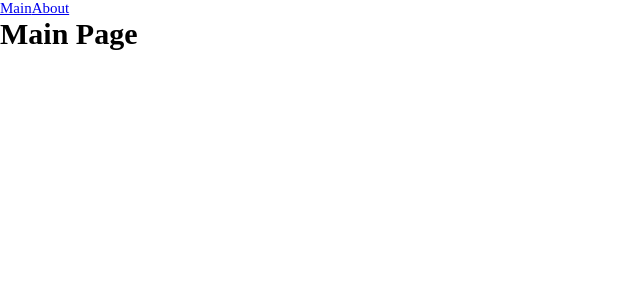
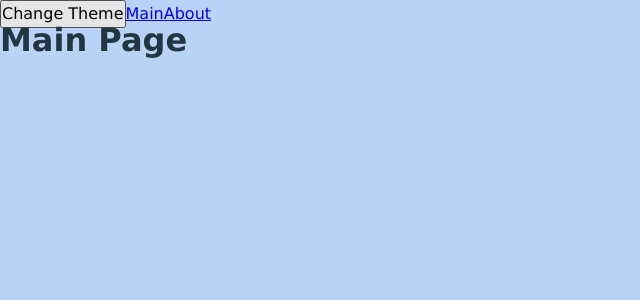
Before and after one commit to CristinaVolk/frontend-advanced-production, a React app: page / in a window 1280 px wide. Shown: the top 300 px of the page, without its empty margins (0-640 px from the left). Built offline with nearby package versions, Linux system fonts and the light colour scheme.

Commit message:
2.7  Styles organising. Theme adding.

```diff
--- a/src/App.tsx
+++ b/src/App.tsx
@@ -1,13 +1,19 @@
 import React, {Suspense} from 'react';
 import {Link, Route, Routes} from "react-router-dom";
+
 import {AboutPageAsync} from "./pages/AboutPage/AboutPage.async";
 import {MainPageAsync} from "./pages/MainPage/MainPage.async";
-import './index.css'
+import {useTheme} from "./theme/useTheme";
+import './styles/index.scss'
 
 
 function App() {
+
+const {theme, toggleTheme} = useTheme();
+
 	return (
-		<div className="app">
+		<div className={`app ${theme}`}>
+			<button onClick={toggleTheme}>Change Theme</button>
 			<Suspense fallback={<h1>Loading...</h1>}>
 				<Link to={'/'}>Main</Link>
 				<Link to={'/about'}>About</Link>
--- a/src/global.d.ts
+++ b/src/global.d.ts
@@ -1,4 +1,4 @@
-declare module '*.css' {
+declare module '*.scss' {
 	interface IClassNames {
 		[className: string]: string
 	}
--- a/src/index.css
+++ /dev/null
@@ -1,13 +0,0 @@
-* {
-    margin: 0;
-    padding: 0;
-    box-sizing: border-box;
-}
-
-.app {
-    font-size: 15px;
-}
-
-.title {
-    color: darkcyan;
-}
--- a/src/index.tsx
+++ b/src/index.tsx
@@ -1,10 +1,14 @@
-import {render} from 'react-dom';
+import {render} from "react-dom";
+import {BrowserRouter} from "react-router-dom";
+
 import App from "./App";
-import {BrowserRouter} from "react-router-dom";
+import {ThemeProvider} from "./theme/ThemeProvider.";
 
 render(
 	<BrowserRouter>
-		<App />
+		<ThemeProvider>
+			<App />
+		</ThemeProvider>
 	</BrowserRouter>,
 	document.getElementById('root')
 )
--- /dev/null
+++ b/src/styles/index.scss
@@ -0,0 +1,13 @@
+@import "variables/global";
+@import "themes/dark";
+@import "themes/light";
+@import "./reset";
+
+.app {
+    font: var(--font-m);
+
+    background: var(--bg-color);
+    color: var(--primary-color);
+
+    min-height: 100vh;
+}
--- /dev/null
+++ b/src/styles/reset.scss
@@ -0,0 +1,13 @@
+* {
+  margin: 0;
+  padding: 0;
+  box-sizing: border-box;
+}
+
+input,
+button,
+textarea,
+select {
+  margin: 0;
+  font: inherit;
+}
--- /dev/null
+++ b/src/styles/themes/dark.scss
@@ -0,0 +1,6 @@
+.app.dark {
+  --bg-color: #17355d;
+
+  --primary-color: #20abcf;
+  --secondary-color: #e6eeec;;
+}
--- /dev/null
+++ b/src/styles/themes/light.scss
@@ -0,0 +1,6 @@
+.app.light {
+  --bg-color: #b9d3f6;
+
+  --primary-color: #213641;
+  --secondary-color: #48675f;
+}
--- /dev/null
+++ b/src/styles/variables/global.scss
@@ -0,0 +1,11 @@
+:root {
+  --font-family-main: "Verdana", sans-serif;
+
+  --font-size-m: 16px;
+  --font-line-m: 24px;
+  --font-m: var(--font-size-m) / var(--font-line-m) var(--font-family-main);
+
+  --font-size-l: 24px;
+  --font-line-l: 32px;
+  --font-l: var(--font-size-l) / var(--font-line-l) var(--font-family-main)
+}
--- /dev/null
+++ b/src/theme/ThemeContext.ts
@@ -0,0 +1,14 @@
+import {createContext} from "react";
+
+export enum ThemeEnum {
+	LIGHT = 'light',
+	DARK = 'dark'
+}
+
+export interface IThemeContextProps {
+	theme?: ThemeEnum;
+	setTheme?: (theme:ThemeEnum) => void;
+}
+
+export const ThemeContext = createContext<IThemeContextProps>({});
+export const LOCAL_STORAGE_THEME_KEY = 'theme';
--- /dev/null
+++ b/src/theme/ThemeProvider..tsx
@@ -0,0 +1,20 @@
+import React, {FC, useMemo, useState} from 'react';
+
+import {LOCAL_STORAGE_THEME_KEY, ThemeContext, ThemeEnum} from "./ThemeContext";
+
+const defaultTheme = localStorage.getItem(LOCAL_STORAGE_THEME_KEY) as ThemeEnum || ThemeEnum.LIGHT;
+
+export const ThemeProvider: FC = ({children}) => {
+	const [theme, setTheme] = useState<ThemeEnum>(defaultTheme);
+
+	const defaultProps = useMemo(() => ({
+		theme,
+		setTheme
+	}), [theme])
+
+	return (
+		<ThemeContext.Provider value={defaultProps}>
+			{children}
+		</ThemeContext.Provider>
+	);
+}
--- /dev/null
+++ b/src/theme/useTheme.ts
@@ -0,0 +1,23 @@
+import {useContext} from "react";
+
+import {LOCAL_STORAGE_THEME_KEY, ThemeContext, ThemeEnum} from "./ThemeContext";
+
+interface IUseThemeHook {
+	theme: ThemeEnum;
+	toggleTheme: () => void;
+}
+
+export function useTheme(): IUseThemeHook {
+	const {theme, setTheme} = useContext(ThemeContext)
+
+	const toggleTheme = () => {
+		const newTheme = theme === ThemeEnum.LIGHT ? ThemeEnum.DARK : ThemeEnum.LIGHT;
+		setTheme(newTheme);
+		localStorage.setItem(LOCAL_STORAGE_THEME_KEY, newTheme);
+	}
+
+	return {
+		theme,
+		toggleTheme
+	}
+}
```
